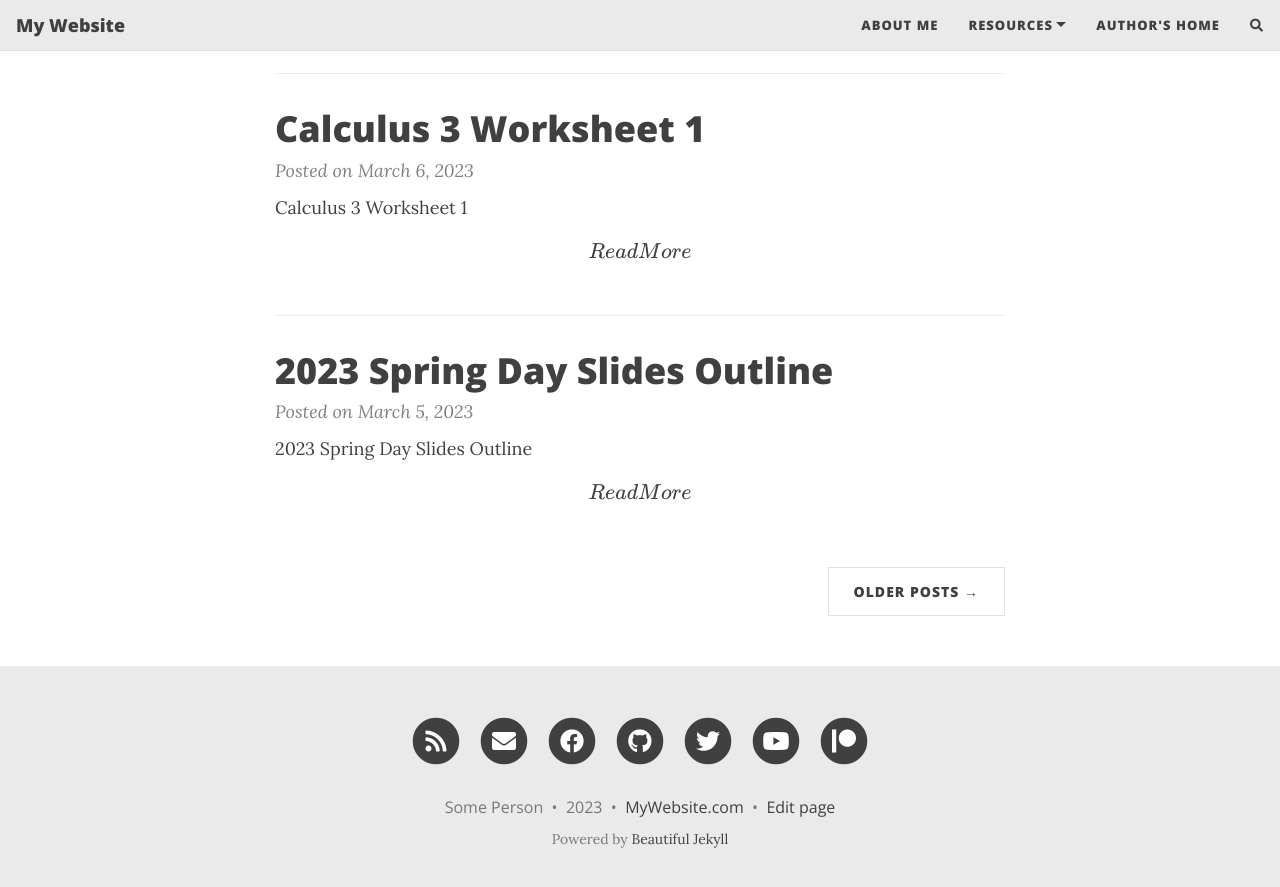
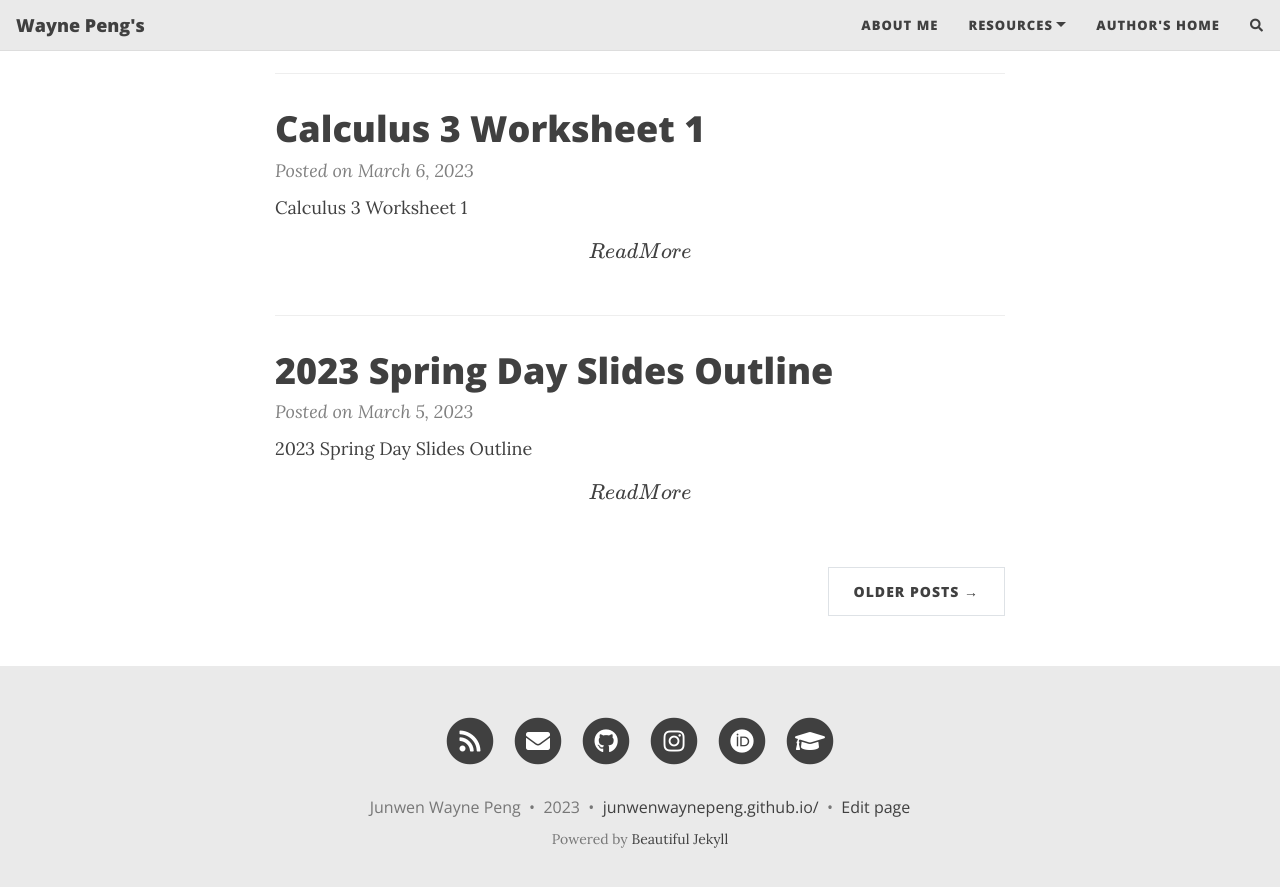
Before and after one commit to junwenwaynepeng/junwenwaynepeng.github.io, a Jekyll site: the page built from index.html, in a window 1280 px wide and 900 px high, scrolled down 982 px. Shown: the top 887 px of the window. Built offline with Jekyll 4.4.1, drawn with Linux system fonts in a browser that asks for light colours; nearby versions of some CDN libraries; formulas are drawn with MathJax 3; the list of posts is cut into pages by our own code; comment, search, counter and statistics services are not loaded.

```diff
--- a/_config.yml
+++ b/_config.yml
@@ -10,10 +10,10 @@
 ############################
 
 # Name of website
-title: My Website
+title: Wayne Peng's
 
 # Your name to show in the footer
-author: Some Person
+author: Junwen Wayne Peng
 
 ###############################################
 # --- List of links in the navigation bar --- #
@@ -32,7 +32,7 @@
 
 # Image to show in the navigation bar - works best with a square image
 # Remove this parameter if you don't want an image in the navbar
-avatar: "/assets/img/avatar-icon.png"
+avatar: "/assets/img/DatArt.png"
 
 # By default, the image is cut into a circle. You can disable this behaviour by setting 'round-avatar: false'
 round-avatar: true
@@ -49,20 +49,20 @@
 # Select the social network links that you want to show in the footer.
 # Uncomment the links you want to show and add your information to each one.
 social-network-links:
-  email: "someone@example.com"
+  email: "junwen.wayne.peng@gmail.com"
   rss: true  # remove this line if you don't want to show an RSS link at the bottom
-  facebook: deanattali
-  github: daattali
-  twitter: daattali
-  patreon: DeanAttali
-  youtube: c/daattali
+#  facebook: deanattali
+  github: junwenwaynepeng
+#  twitter: daattali
+#  patreon: DeanAttali
+#  youtube: c/daattali
 #  medium: yourname
 #  reddit: yourname
 #  linkedin: daattali
 #  xing: yourname
 #  stackoverflow: "3943160/daattali"
 #  snapchat: deanat78
-#  instagram: deanat78
+  instagram: peng1736
 #  spotify: yourname
 #  telephone: +14159998888
 #  steam: deanat78
@@ -71,8 +71,8 @@
 #  telegram: yourname
 #  calendly: yourname
 #  mastodon: instance.url/@username
-#  ORCID: your ORCID ID
-#  google-scholar: your google scholar
+  ORCID: 0000-0001-5769-9519
+  google-scholar: https://scholar.google.com/citations?user=3x4-F3cAAAAJ&hl=en
 #  discord: invite/invite_code or users/userid
 #  kaggle: yourname
 #  hackerrank: yourname
@@ -89,12 +89,13 @@
 share-links-active:
   twitter: true
   facebook: true
+  line: true
   linkedin: true
   vk: false
 
 # How to display the link to your website in the footer
 # Remove this if you don't want a link in the footer
-url-pretty: "MyWebsite.com"
+url-pretty: "junwenwaynepeng.github.io/"
 
 # Excerpt word length - Truncate the excerpt of each post on the feed page to the specified number of words
 excerpt_length: 50
```
Also changed, not shown: assets/img/DatArt.png (added).
